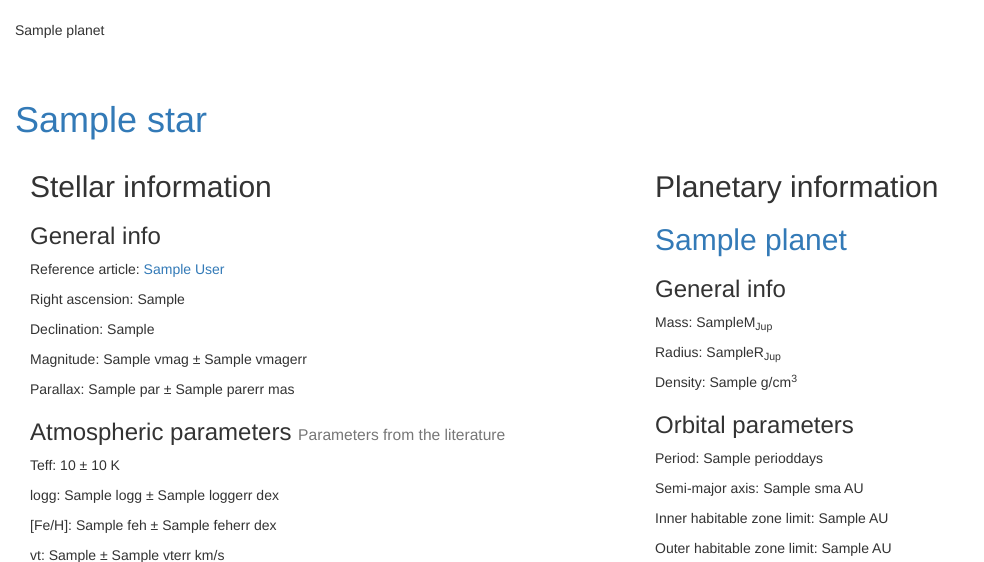
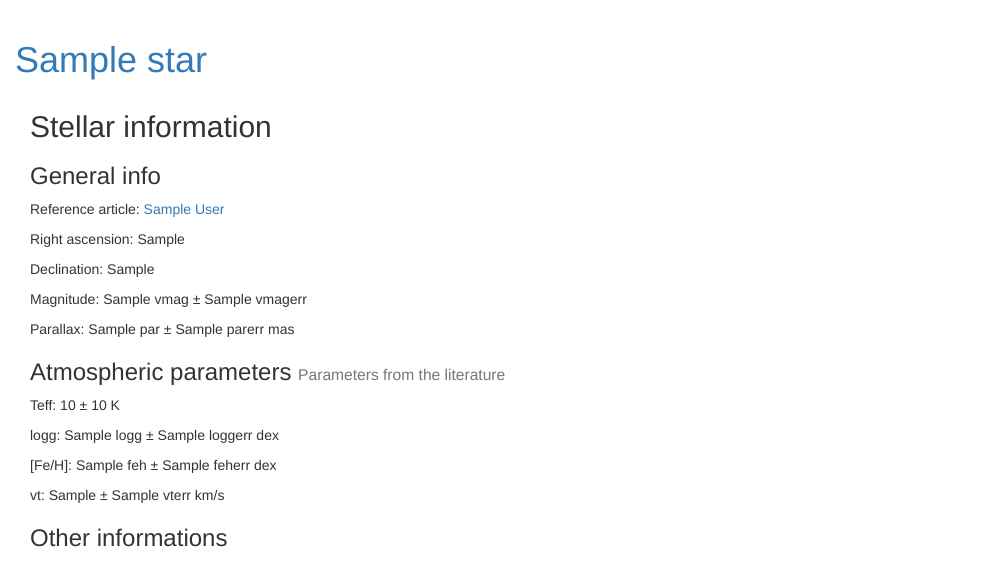
Before and after one commit to DanielAndreasen/SWEETer-Cat, a Flask app: template sweetercat/templates/detail.html in a window 1280 px wide. Shown: the part 62-624 px from the top of the page, without its empty margins (0-984 px from the left). Run offline with Flask 2, Linux system fonts and the light colour scheme; the template is opened without the code that fills it: most values are stand-ins (such as "Sample title", 1, 10 or a date in 2020); parts of the project's set-up code (start-up, migrations or seed data) failed here and were passed over; some libraries are stand-ins or nearby versions.

Commit message:
Remove prints and only show planet details when they are found

```diff
--- a/sweetercat/app.py
+++ b/sweetercat/app.py
@@ -27,18 +27,18 @@ def homepage(star=None):
 @app.route('/star/<string:star>/')
 def stardetail(star=None):
     if star is not None:
-        print(star)
         df, columns = planetAndStar(full=True, how='left')
         d = df.loc[df['Star'] == star, :]
+        show_planet = bool(~d['plName'].isnull().values[0])
         if len(d):
             d.fillna('...', inplace=True)
             d['plName'] = list(map(lambda s: s.decode(), d['plName']))
             d['plName'] = list(map(lambda s: '{} {}'.format(s[:-2], s[-1].lower()), d['plName']))
             d['exolink'] = list(map(lambda s: 'http://exoplanet.eu/catalog/{}/'.format(s.lower().replace(' ', '_')), d['plName']))
             d['lum'] = (d.teff/5777)**4 * (d.mass/((10**d.logg)/(10**4.44)))**2
-            return render_template('detail.html', info=d.to_dict('records'))
             d['hz1'] = round(hz(d.teff.values[0], d.lum.values[0], model=2), 5)
             d['hz2'] = round(hz(d.teff.values[0], d.lum.values[0], model=4), 5)
+            return render_template('detail.html', info=d.to_dict('records'), show_planet=show_planet)
     return redirect(url_for('homepage'))
 
 
--- a/sweetercat/templates/detail.html
+++ b/sweetercat/templates/detail.html
@@ -1,8 +1,7 @@
 {% extends "template.html" %}
 
 {% block body %}
-{{ info[0] }}
-<br><br><br>
+
 <h1><a target="_blank" href="http://simbad.u-strasbg.fr/simbad/sim-basic?Ident={{ info[0]['Star'] }}">{{ info[0]['Star'] }}</a></h1>
 <div class="col-lg-6">
   <h2>Stellar information</h2>
@@ -32,8 +31,9 @@
   {% endif %}
 </div>
 
-<!-- This needs to loop through the exoplanets once the df is merged with the exoplanetEU -->
+
 <div class="col-lg-6">
+  {% if show_planet %}
     <h2>Planetary information</h2>
 
     {% for planet in info %}
@@ -57,6 +57,7 @@
         <p>Outer habitable zone limit: {{ planet['hz2'] }} AU</p>
       {% endif %}
     {% endfor %}
+  {% endif %}
 
 
 </div>
```
Lines whose indentation alone changed are shown as unchanged.
